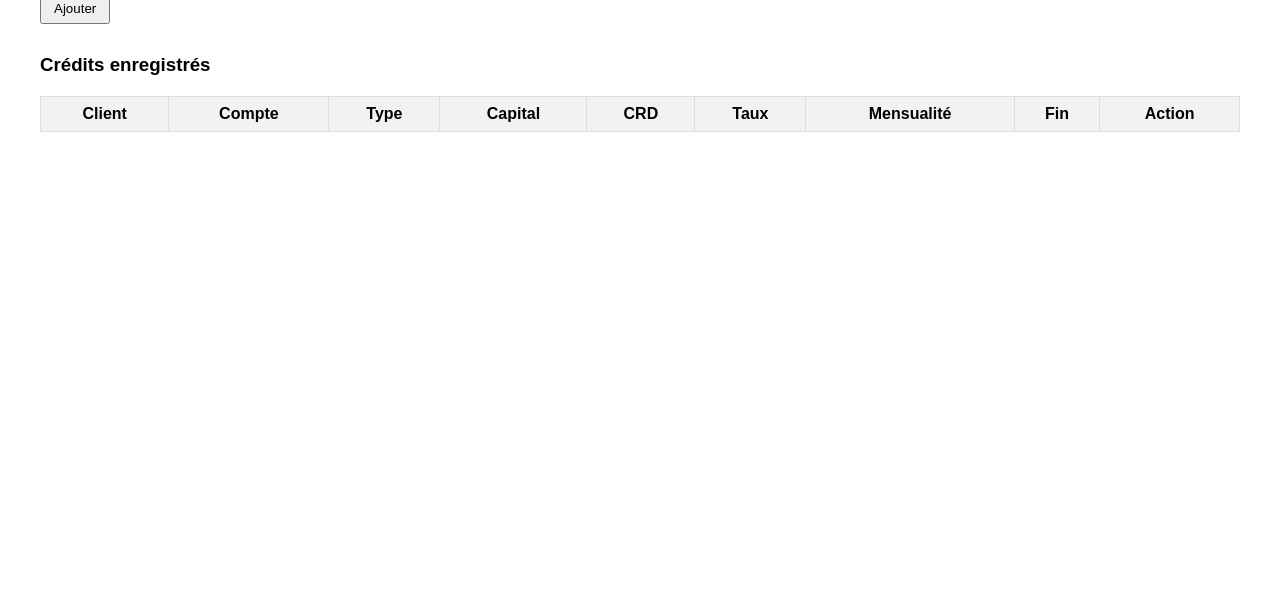
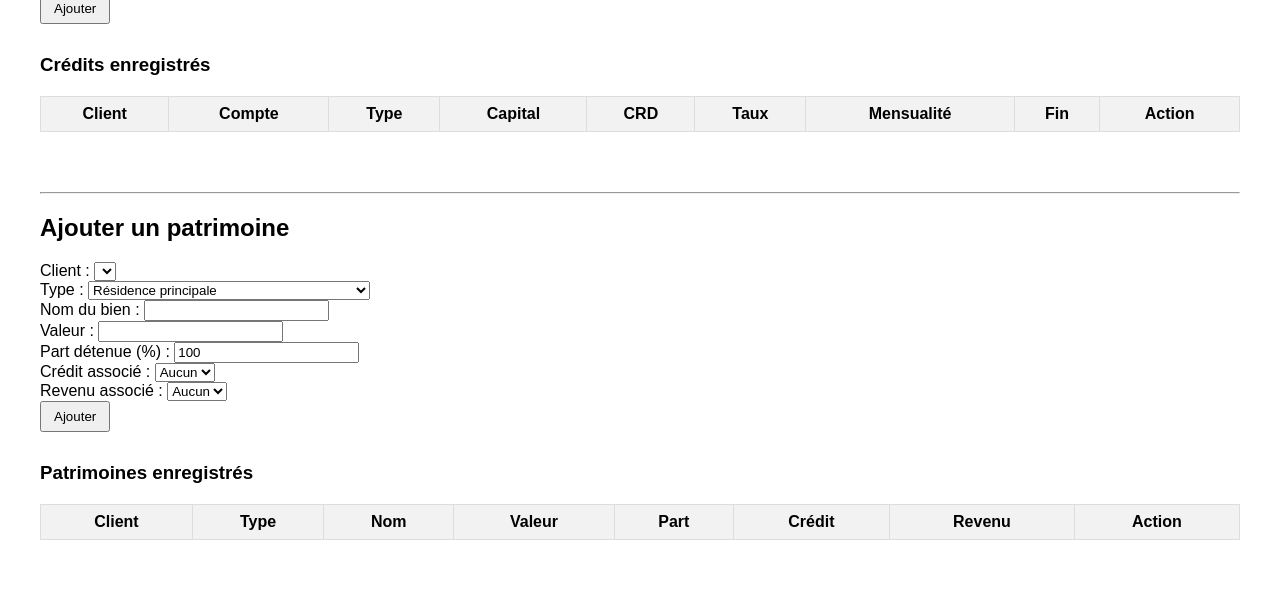
Before and after one commit to RemyNg22/budgetpylot, a Flask app: page /saisie in a window 1280 px wide. Shown: the part 2055-2655 px from the top of the page. Before the commit the page ends 2187 px from the top, so only its background shows below. Run offline with Flask 3, Linux system fonts and the light colour scheme; lists and menus that the app fills with data are empty.

Commit message:
Ajout de patrimoine.py

```diff
--- a/app.py
+++ b/app.py
@@ -9,6 +9,7 @@ from models.revenu import Revenu
 from models.depense import Depense
 from models.credit import Credit
 from models.epargne import Epargne
+from models.patrimoine import Patrimoine
 
 app = Flask(__name__)
 
@@ -33,6 +34,7 @@ def generate_df():
     df_depenses = []
     df_credits = []
     df_epargnes = []
+    df_patrimoines = []
 
     for cid, client in clients.items():
         for r in client.revenus:
@@ -81,13 +83,26 @@ def generate_df():
                 "id_compte": cr.id_compte
             })
 
+        for p in client.patrimoines:
+            df_patrimoines.append({
+                "id": id(p),
+                "type_patrimoine": p.type_patrimoine,
+                "nom": p.nom,
+                "valeur": p.valeur,
+                "part": p.part,
+                "revenu": id(p.revenu) if p.revenu else None,
+                "credit": id(p.credit) if p.credit else None,
+                "id_client": cid
+            })
+
     return {
         "clients": df_clients,
-        "comptes": pd.DataFrame([{"id": k, "nom_compte": v.nom_compte} for k,v in comptes.items()]),
+        "comptes": df_comptes,
         "revenus": pd.DataFrame(df_revenus),
         "depenses": pd.DataFrame(df_depenses),
         "credits": pd.DataFrame(df_credits),
-        "epargnes": pd.DataFrame(df_epargnes)
+        "epargnes": pd.DataFrame(df_epargnes),
+        "patrimoines": pd.DataFrame(df_patrimoines)
     }
 
 # Routes
@@ -107,9 +122,11 @@ def saisie():
         depenses=dfs["depenses"].to_dict(orient="records"),
         epargnes=dfs["epargnes"].to_dict(orient="records"),
         credits=dfs["credits"].to_dict(orient="records"),
+        patrimoines=dfs["patrimoines"].to_dict(orient="records"),
         type_revenu=Revenu.TYPE_REVENU,
         type_epargne={k:v["nom"] for k,v in Epargne.TYPE_EPARGNE.items()},
         type_credit={k:v["nom"] for k,v in Credit.REGLES_CREDIT.items()},
+        type_patrimoine=Patrimoine.TYPE_PATRIMOINE,
         jours=JOURS,
         mois=MOIS
     )
@@ -244,5 +261,75 @@ def supprimer_credit(id_client, item_id):
     client.credits = [c for c in client.credits if id(c) != item_id]
     return redirect("/saisie")
 
+
+# Patrimoine
+@app.route("/patrimoine", methods=["POST"])
+def ajouter_patrimoine():
+
+    client_id = int(request.form["id_client"])
+    revenu_id = request.form.get("id_revenu")
+    credit_id = request.form.get("id_credit")
+
+    type_patrimoine = request.form["type_patrimoine"]
+    nom = request.form["nom"]
+    valeur = float(request.form["valeur"])
+    part = float(request.form.get("part", 100))
+
+    revenu_associe = None
+
+    if revenu_id:
+        revenu_id = int(revenu_id)
+
+        for r in clients[client_id].revenus:
+            if id(r) == revenu_id:
+                revenu_associe = r
+                break
+
+    credit_associe = None
+
+    if credit_id:
+        credit_id = int(credit_id)
+
+        for c in clients[client_id].credits:
+            if id(c) == credit_id:
+                credit_associe = c
+                break
+
+    patrimoine = Patrimoine(
+        type_patrimoine,
+        nom,
+        valeur,
+        part,
+        revenu=revenu_associe,
+        credit=credit_associe
+    )
+
+    clients[client_id].ajouter_patrimoine(patrimoine)
+
+    return redirect("/saisie")
+
+@app.route("/supprimer_patrimoine/<int:id_client>/<int:item_id>")
+def supprimer_patrimoine(id_client, item_id):
+
+    client = clients[id_client]
+
+    client.patrimoines = [
+        p for p in client.patrimoines
+        if id(p) != item_id
+    ]
+
+    return redirect("/saisie")
+
+# Tests dataframes
+@app.route("/debug")
+def debug():
+    dfs = generate_df()
+    html = ""
+    for k,v in dfs.items():
+        html += f"<h2>{k}</h2>"
+        html += v.to_html()
+        html += "<hr>"
+    return html
+
 if __name__ == "__main__":
     app.run(debug=True)
--- a/models/client.py
+++ b/models/client.py
@@ -3,6 +3,7 @@ from models.credit import Credit
 from models.epargne import Epargne
 from models.depense import Depense
 from models.revenu import Revenu
+from models.patrimoine import Patrimoine
 from typing import List
 from datetime import datetime
 
@@ -16,6 +17,7 @@ class Client:
         self.credits: List[Credit] = []
         self.epargnes: List[Epargne] = []
         self.comptes: List[Compte] = []
+        self.patrimoines: List[Patrimoine] = []
 
 
 
@@ -36,6 +38,8 @@ class Client:
     def ajouter_compte(self, compte: Compte):
         self.comptes.append(compte)
 
+    def ajouter_patrimoine(self, patrimoine: Patrimoine):
+        self.patrimoines.append(patrimoine)
 
     # Création date
     def _creer_date(self, jour: int, mois: int, annee: int):
--- a/templates/saisie_budget.html
+++ b/templates/saisie_budget.html
@@ -244,4 +244,99 @@
 
 </div>
 
+<hr>
+
+<div class="section">
+
+<h2>Ajouter un patrimoine</h2>
+<form method="POST" action="/patrimoine">
+
+Client :
+<select name="id_client">
+    {% for c in clients %}
+    <option value="{{ c.id }}">{{ c.nom }}</option>
+    {% endfor %}
+</select><br>
+
+Type :
+<select name="type_patrimoine">
+    {% for p in type_patrimoine %}
+    <option value="{{ p }}">{{ p }}</option>
+    {% endfor %}
+</select><br>
+
+Nom du bien :
+<input type="text" name="nom" required><br>
+
+Valeur :
+<input type="number" step="0.01" name="valeur" required><br>
+
+Part détenue (%) :
+<input type="number" step="0.01" name="part" value="100"><br>
+
+Crédit associé :
+<select name="id_credit">
+<option value="">Aucun</option>
+{% for c in credits %}
+<option value="{{ c.id }}">
+{{ c.type_credit }} - {{ c.capital_emprunte }}
+</option>
+{% endfor %}
+</select><br>
+
+Revenu associé :
+<select name="id_revenu">
+<option value="">Aucun</option>
+{% for r in revenus %}
+<option value="{{ r.id }}">
+{{ r.type_revenu }} - {{ r.montant }}
+</option>
+{% endfor %}
+</select><br>
+
+<button type="submit">Ajouter</button>
+
+</form>
+
+
+<h3>Patrimoines enregistrés</h3>
+
+<table>
+
+<tr>
+<th>Client</th>
+<th>Type</th>
+<th>Nom</th>
+<th>Valeur</th>
+<th>Part</th>
+<th>Crédit</th>
+<th>Revenu</th>
+<th>Action</th>
+</tr>
+
+{% for p in patrimoines %}
+
+<tr>
+<td>{{ p.id_client }}</td>
+<td>{{ p.type_patrimoine }}</td>
+<td>{{ p.nom }}</td>
+<td>{{ p.valeur }}</td>
+<td>{{ p.part }}</td>
+<td>{{ p.credit }}</td>
+<td>{{ p.revenu }}</td>
+
+<td>
+<a href="/supprimer_patrimoine/{{ p.id_client }}/{{ p.id }}">
+Supprimer
+</a>
+</td>
+
+</tr>
+
+{% endfor %}
+
+</table>
+
+</div>
+
 {% endblock %}
```
Also changed, not shown: models/patrimoine.py (added, +62 -0 lines), README.md.
